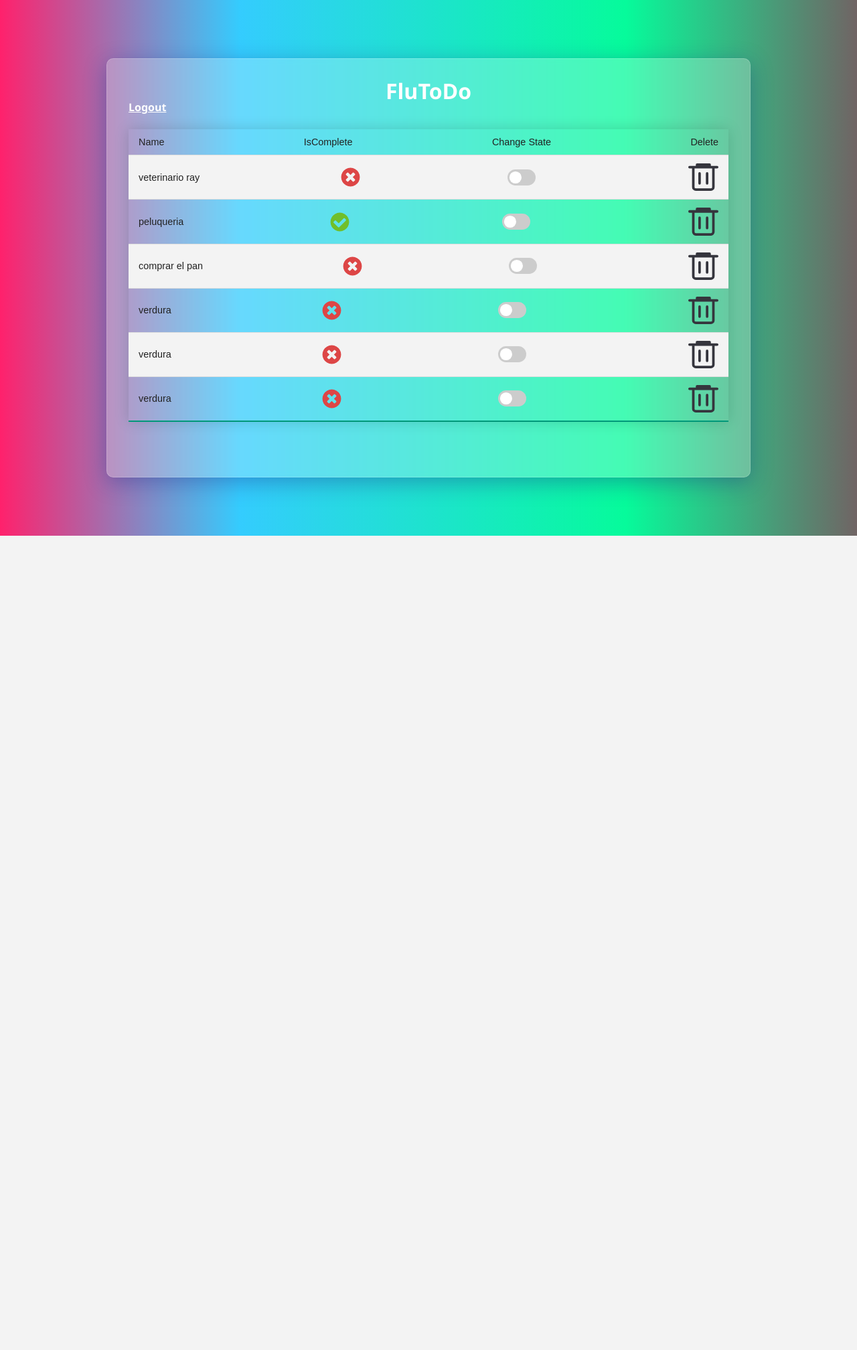
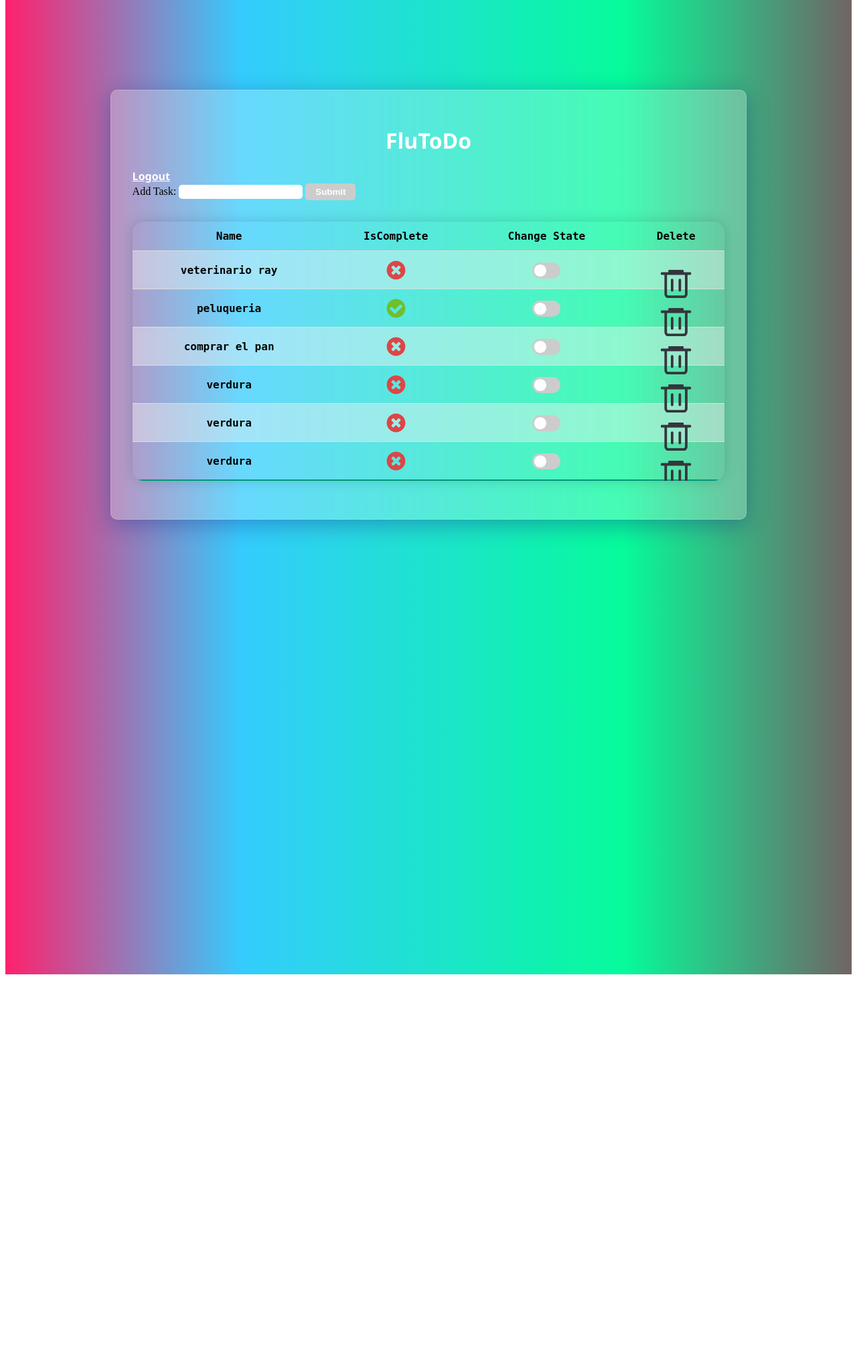
Before and after one commit to gusblacknails/FluToDo, a Django app: page / in a window 1280 px wide. Shown: the whole page at 67% size. Before the commit the page ends 800 px from the top, so only its background shows below. Run offline with Django 3.2, Linux system fonts and the light colour scheme; a user stored in the database is signed in; data comes from the database, SQL or seed files in the repository; both versions use the stored data as it was after the commit; parts of the project's set-up code (start-up, migrations or seed data) failed here and were passed over.

Commit message:
working on templates

```diff
--- a/todo/static/css/main.css
+++ b/todo/static/css/main.css
@@ -1,3 +1,7 @@
+body{
+  height: 2000px;
+}
+
 .mainBox {
   width: 100%;
   height: 100%;
@@ -12,11 +16,13 @@
     rgba(6, 251, 155, 1) 73%,
     rgba(112, 100, 100, 1) 100%
   );
+  position: relative;
+  bottom: 553px;
 }
 .todoBox {
   padding: 2rem;
   width: 70%;
-  height: 70%;
+  /* height: 70%; */
   background: rgba(255, 255, 255, 0.25);
   box-shadow: 0 8px 32px 0 rgba(31, 38, 135, 0.37);
   backdrop-filter: blur(4px);
@@ -87,15 +93,15 @@ input[type="submit"]:hover,
 }
 
 /* Sign Up */
-.signUpButtonBox, .loginButtonBox {
-
+.signUpButtonBox,
+.loginButtonBox {
   color: white;
   margin: 1rem;
   display: flex;
   flex-direction: column;
   align-items: center;
 }
-.signUpButtonBox{
+.signUpButtonBox {
   position: relative;
   top: 2.4rem;
 }
@@ -126,17 +132,20 @@ input[type="submit"]:hover,
   color: black;
 }
 
-
 /* table */
 
 .styled-table {
   border-collapse: collapse;
   margin: 25px 0;
-    font-size: 0.9em;
-    font-family: sans-serif;
+  font-size: 1rem;
+  font-family: monospace;
+  font-weight: bold;
   min-width: 400px;
-    box-shadow: 0 0 20px rgba(0, 0, 0, 0.15);
+  box-shadow: 0 0 20px rgb(0 0 0 / 15%);
   width: 100%;
+  border-collapse: collapse;
+  border-radius: 1em;
+  overflow: hidden;
 }
 
 .styled-table thead tr {
@@ -145,19 +154,8 @@ input[type="submit"]:hover,
   text-align: left;
 }
 
- /* .alignTd{
-    display: flex;
-    align-items: center;
-    justify-content: center;
-
-} */
-#iconScaleUp{
+#iconScaleUp {
   transform: scale(2.5);
-}
-tr, th{
-  display: flex;
-  justify-content: space-between;
-    align-items: center;
 }
 
 .styled-table th,
@@ -169,7 +167,7 @@ tr, th{
 }
 
 .styled-table tbody tr:nth-of-type(even) {
-    background-color: #f3f3f3;
+  background-color: #f3f3f36b;
 }
 
 .styled-table tbody tr:last-of-type {
@@ -179,6 +177,23 @@ tr, th{
   font-weight: bold;
   color: #009879;
 }
+
+td {
+  text-align: center;
+}
+#isCompleteCell {
+  transform: scale(2.5);
+}
+
+tr {
+  overflow: hidden;
+  height: 14px;
+  white-space: nowrap;
+}
+.tableFormWrapper {
+  height: 2rem;
+}
+
 
 /* table toggle switch */
 .switch {
@@ -203,8 +218,8 @@ tr, th{
   right: 0;
   bottom: 0;
   background-color: #ccc;
-    -webkit-transition: .4s;
-    transition: .4s;
+  -webkit-transition: 0.4s;
+  transition: 0.4s;
 }
 
 .slider:before {
@@ -215,8 +230,8 @@ tr, th{
   left: 4px;
   bottom: 4px;
   background-color: white;
-    -webkit-transition: .4s;
-    transition: .4s;
+  -webkit-transition: 0.4s;
+  transition: 0.4s;
 }
 
 input:checked + .slider {
@@ -243,7 +258,11 @@ tr, th{
 }
 
 #deleteIcon {
-      /* transform: scale(0.7); */
+  cursor: pointer;
+  transform: scale(0.4);
+}
 
-      cursor: pointer;
+.deleteForm {
+  position: relative;
+  bottom: 1rem;
 }
--- a/todo/templates/base.html
+++ b/todo/templates/base.html
@@ -8,8 +8,7 @@
     <meta name="description" content="ToDo App for Fluendo Django recruitment test"/>
     <meta name="keywords" content="ToDo , Django, Fluendo"/>
     <meta name="author" content="Gustavo Escolà" />
-    <!-- <script src="https://kit.fontawesome.com/a1d66cd10d.js" crossorigin="anonymous"></script> -->
-    <link rel="stylesheet" href="{% static 'css/reset.css' %}"/>
+    <!-- <link rel="stylesheet" href="{% static 'css/reset.css' %}"/> -->
 
     <link rel="stylesheet" href="{% static 'css/main.css' %}"/>
 
--- a/todo/templates/todo/tasks_confirm_delete.html
+++ b/todo/templates/todo/tasks_confirm_delete.html
@@ -3,6 +3,7 @@
 <form method="post">{% csrf_token %}
     <p>Are you sure you want to delete "{{ object }}"?</p>
     <input type="submit" value="Confirm">
+    <button href="/">In another moment</button>
 </form>
 
 {% endblock %}
--- a/todo/templates/todo/tasks_list.html
+++ b/todo/templates/todo/tasks_list.html
@@ -3,6 +3,16 @@
 <a href="{% url 'logout' %}">Logout</a>
 
 
+
+<div class="tableFormWrapper">
+  <form class="" id="createTaskForm" method="POST"  >
+    {% csrf_token %}
+    <label for="taskName">Add Task:</label>
+    <input type="text" id="taskName" name="taskName" >
+    <input type="submit" value="Submit">
+
+  </form>
+</div>
 
 <table class="styled-table">
     <tr>
@@ -14,28 +24,32 @@
     {%for task in tasks_list%}
     <tr >
         <td  >{{task.task_name}}</td>
-        <td  class="alignTd" id="iconScaleUp" >{% if task.is_completed %}<img src="/static/admin/img/icon-yes.svg" alt="True"> </i>{%else%} <img src="/static/admin/img/icon-no.svg" alt="False"> {%endif%}
+        <td  >{% if task.is_completed %}<img id="isCompleteCell" src="/static/admin/img/icon-yes.svg" alt="True"> </i>{%else%} <img id="isCompleteCell" src="/static/admin/img/icon-no.svg" alt="False"> {%endif%}
         </td>
-          <td >
-
+        <td>
+          <div class="tableFormWrapper">
             <form id="form_{{task.id}}" method="POST">
               {% csrf_token %}
-                <label class="switch ">
+              <label class="switch">
+
                   <input type='hidden' value='{{task.pk}}' name='id'>
                   <input id="{{task.id}}" name="input" type="checkbox" value={{task.is_completed}} onchange="toggleState(this)">
+                  <span class="slider round"></span>
 
-                    <span  class="slider round"></span>
               </label>
             </form>
+          </div>
+
+
         </td>
-        <td  style="
-        width: 5%;
-    ">
-          <form id="form_{{task.id}}" method="GET" action="{% url 'delete' pk=task.pk %}" >
+
+        <td >
+          <div class="tableFormWrapper">
+            <form class="deleteForm" id="form_{{task.id}}" method="GET" action="{% url 'delete' pk=task.pk %}" >
               {% csrf_token %}
               <input id="deleteIcon" type="image" name="submit" src="/static/delete.svg">
-
             </form>
+          </div>
         </td>
       </tr>
 
@@ -51,6 +65,5 @@
         document.getElementById(`form_${item.id}`).submit();
    }
 
-
 </script>
 {% endblock %}
--- a/todo/urls.py
+++ b/todo/urls.py
@@ -1,8 +1,9 @@
 from django.urls import path
-from .views import TaskListView, FluTodoLoginView, new_user, TaskDeleteView
+from .views import TaskListView, FluTodoLoginView, new_user, TaskDeleteView , TaskCreateView
 from django.contrib.auth.views import LogoutView
 urlpatterns = [
     path('', TaskListView.as_view(), name='Task'),
+    path('create/', TaskCreateView.as_view(), name='create'),
     path('<int:pk>/delete/', TaskDeleteView.as_view(), name='delete'),
     path('login/', FluTodoLoginView.as_view(), name='login'),
     path('logout/', LogoutView.as_view(next_page='login'), name='logout'),
--- a/todo/views.py
+++ b/todo/views.py
@@ -1,10 +1,9 @@
 from django.shortcuts import render, redirect
 from django.http import HttpResponse
 from django.views.generic.list import ListView
-from django.views.generic.edit import DeleteView
+from django.views.generic.edit import DeleteView, CreateView
 
 from .models import Tasks
-from django.urls import reverse_lazy
 from django.contrib.auth.mixins import LoginRequiredMixin
 from django.contrib.auth.views import LoginView
 from django.contrib.auth import login
@@ -19,6 +18,13 @@ class FluTodoLoginView(LoginView):
     fields = '__all__'
     redirect_authenticated_user = True
 
+# class TaskCreateView(CreateView):
+#     model = Tasks
+#     fields = ['task_name', 'is_completed']
+#     success_url = "/"
+#     def form_valid(self, form):
+#         form.instance.user = self.request.user
+#         return super(TaskCreateView, self).form_valid(form)
 
 class TaskListView(LoginRequiredMixin, ListView):
     model = Tasks
@@ -26,10 +32,20 @@ class TaskListView(LoginRequiredMixin, ListView):
 
     def get_queryset(self):
         return self.model.objects.filter(user=self.request.user)
+    def create_task( self, request, task_name):
+            new_task = self.model.objects.create(task_name=task_name, user=self.request.user)
+            new_task.save()
+            context = { "tasks_list": self.model.objects.filter(user=self.request.user) }
+            return render(request, 'todo/tasks_list.html', context)
 
     def post(self, request):
         input_value = request.POST.get('input')
         input_id = request.POST.get('id')
+
+        task_name = request.POST.get('taskName')
+        print("*"*50 ,task_name, "*"*50)
+        if task_name:
+            self.create_task(request,task_name)
         current_object = self.model.objects.get(
             id=input_id)
         if input_value == "True":
@@ -37,13 +53,15 @@ class TaskListView(LoginRequiredMixin, ListView):
         else:
             current_object.is_completed = True
         current_object.save()
+
         context = { "tasks_list": self.model.objects.filter(user=self.request.user) }
         return render(request, 'todo/tasks_list.html', context)
 
+
 class TaskDeleteView(DeleteView):
     model = Tasks
-    # success_url = reverse_lazy('todo/tasks_list.html')
     success_url = "/"
+
 def new_user(request):
     # Creamos el formulario de autenticación vacío
     form = NewUserForm()
```
Also changed, not shown: todo/templates/todo/tasks_form.html (added, +13 -0 lines), db.sqlite3, todo/static/css/reset.css (line endings or trailing spaces). Lines whose indentation alone changed are shown as unchanged.
